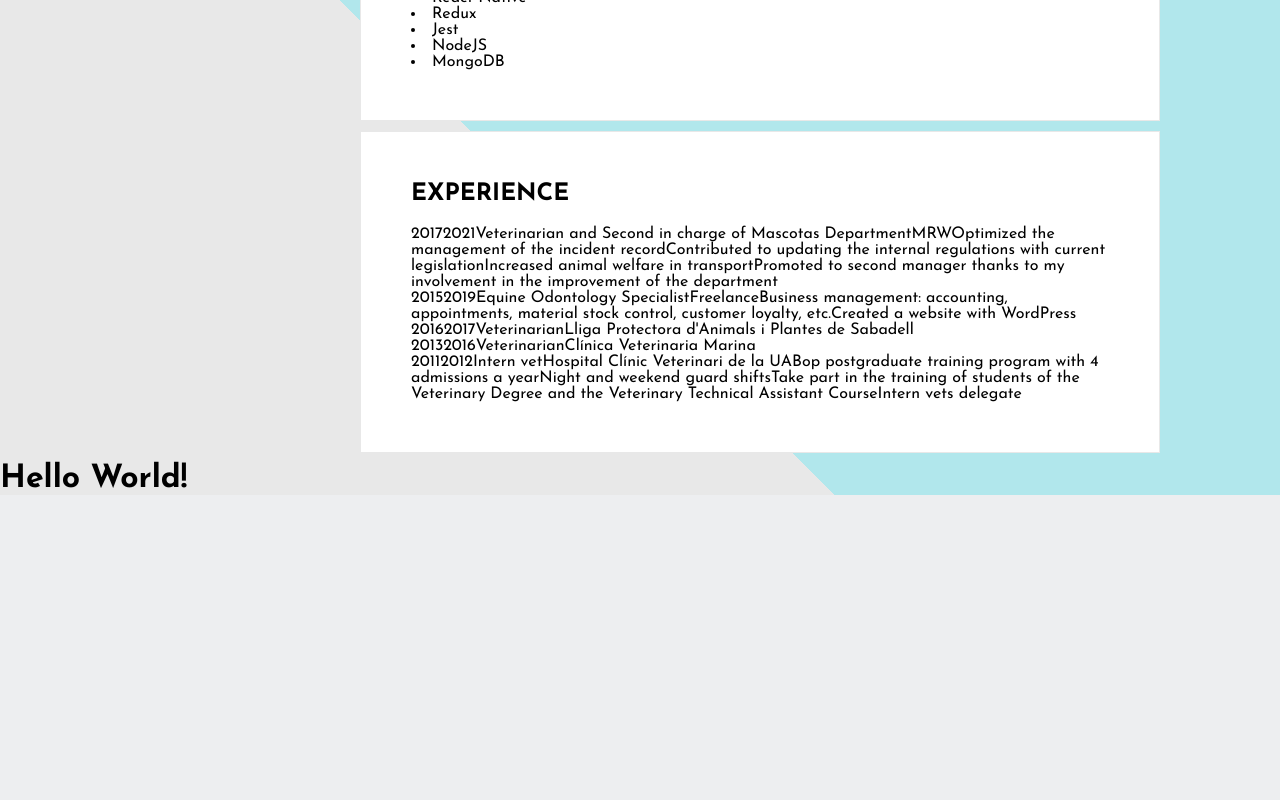
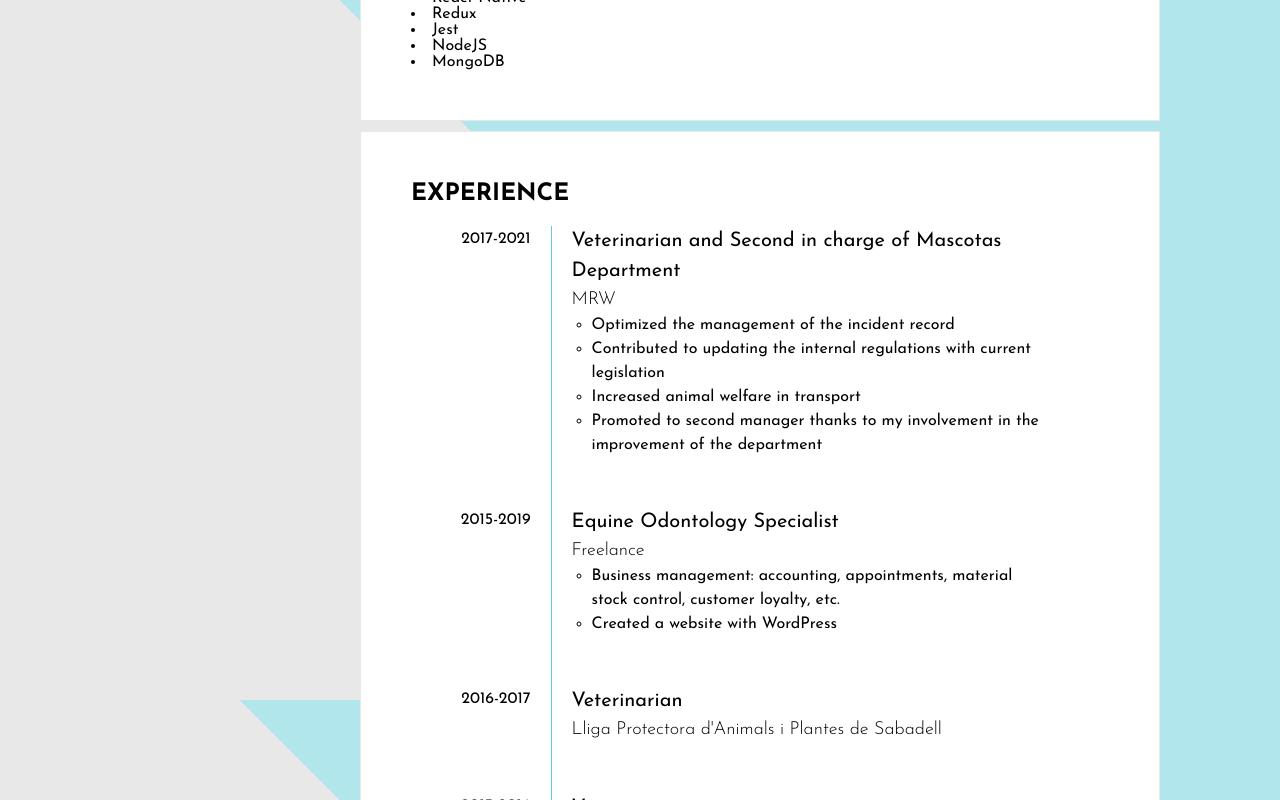
Before and after one commit to Laura-SM/vetToDev, a React (Create React App) app in the folder frontend/: page / in a window 1280 px wide. Shown: the part 900-1700 px from the top of the page. Before the commit the page ends 1395 px from the top, so only its background shows below. Built offline with nearby package versions, Linux system fonts and the light colour scheme.

Commit message:
Modify structure and give style at Experience component

```diff
--- a/frontend/src/components/Experience/Experience.scss
+++ b/frontend/src/components/Experience/Experience.scss
@@ -5,3 +5,41 @@
 .experience {
 	@include section;
 }
+
+.job {
+	@include flex-content;
+
+	&__date {
+		width: 20%;
+		@include flex-content(flex, row, flex-end, flex-start);
+		padding-right: 20px;
+		padding-top: 5px;
+	}
+
+	&__info {
+		width: 70%;
+		@include flex-content(flex, column, center);
+		border-left: 1px solid $color-blue-dark;
+		padding-left: 20px;
+		padding-bottom: 50px;
+	}
+
+	&__title {
+		@include font;
+	}
+
+	&__company {
+		@include font(18px, lighter);
+	}
+
+	&__description {
+		@include font(16px, normal);
+		padding-left: 20px;
+
+		li {
+			list-style-position: outside;
+			list-style-type: circle;
+
+		}
+	}
+}
--- a/frontend/src/components/Experience/index.tsx
+++ b/frontend/src/components/Experience/index.tsx
@@ -4,18 +4,24 @@ import './Experience.scss';
 
 function Experience() {
   return (
-    <div className="experience">
+    <div className="experience" id="experience">
       <h2>EXPERIENCE</h2>
-      {RESUME_DATA.experience.map((job) => (
-        <div>
-          <span>{job.startDate}</span>
-          <span>{job.endDate}</span>
-          <span>{job.title}</span>
-          <span>{job.company}</span>
-          <span>{job.description}</span>
-        </div>
-      ))}
-      <div />
+      <div className="jobs">
+        {RESUME_DATA.experience.map((job) => (
+          <div className="job">
+            <div className="job__date">
+              {job.startDate}
+              -
+              {job.endDate}
+            </div>
+            <div className="job__info">
+              <span className="job__title">{job.title}</span>
+              <span className="job__company">{job.company}</span>
+              <ul className="job__description">{job.description.map((description) => (<li>{description}</li>))}</ul>
+            </div>
+          </div>
+        ))}
+      </div>
     </div>
   );
 }
```
